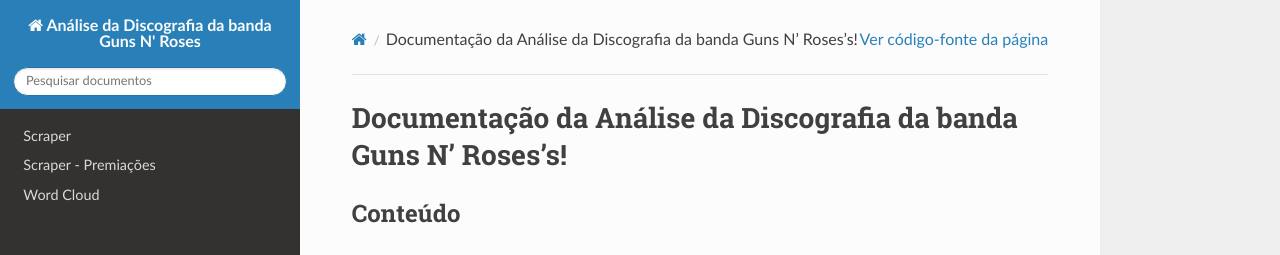
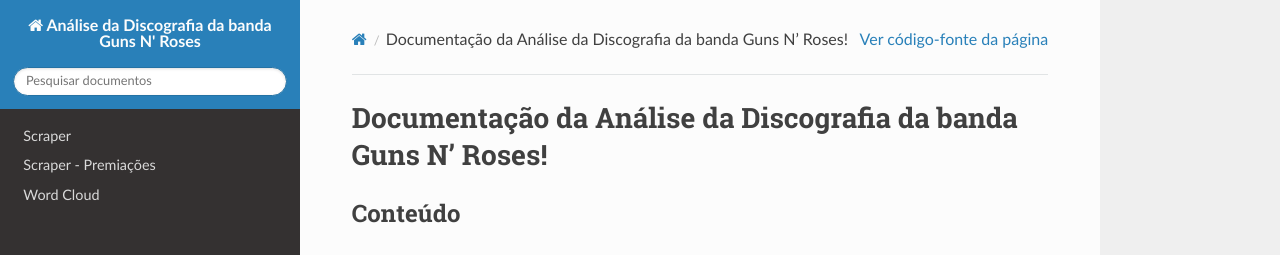
Before and after one commit to DutraIRS/LP-A1, a Sphinx documentation site: the page built from docs/source/index.rst, in a window 1280 px wide. Shown: the top 255 px of the page. Built offline with Sphinx 7.4.7 and the Read the Docs theme 2.0.0, drawn with Linux system fonts in a browser that asks for light colours.

Commit message:
Corrija erro de escrita

```diff
--- a/docs/source/index.rst
+++ b/docs/source/index.rst
@@ -3,8 +3,8 @@
    You can adapt this file completely to your liking, but it should at least
    contain the root `toctree` directive.
 
-Documentação da Análise da Discografia da banda Guns N' Roses's!
-================================================================
+Documentação da Análise da Discografia da banda Guns N' Roses!
+==============================================================
 
 Conteúdo
 --------
```
